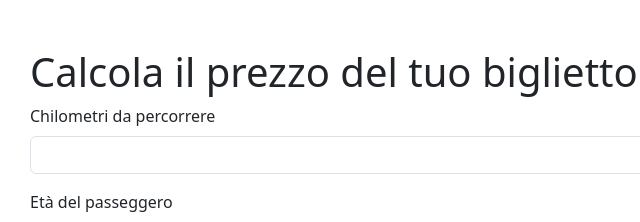
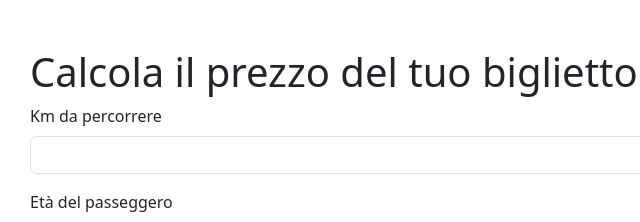
Before and after one commit to DavideGaliano/js-biglietto-treno-form, a plain HTML site: page index.html in a window 1280 px wide. Shown: the top 222 px of the page, 52-692 px from the left. Drawn offline with nearby package versions, Linux system fonts and the light colour scheme.

Commit message:
fix: modificata una label

```diff
--- a/index.html
+++ b/index.html
@@ -21,7 +21,7 @@
       <h1>Calcola il prezzo del tuo biglietto del treno</h1>
       <form id="calcolaForm">
         <div class="mb-3">
-          <label for="km" class="form-label">Chilometri da percorrere</label>
+          <label for="km" class="form-label">Km da percorrere</label>
           <input type="number" class="form-control" id="km" required />
         </div>
         <div class="mb-3">
```
